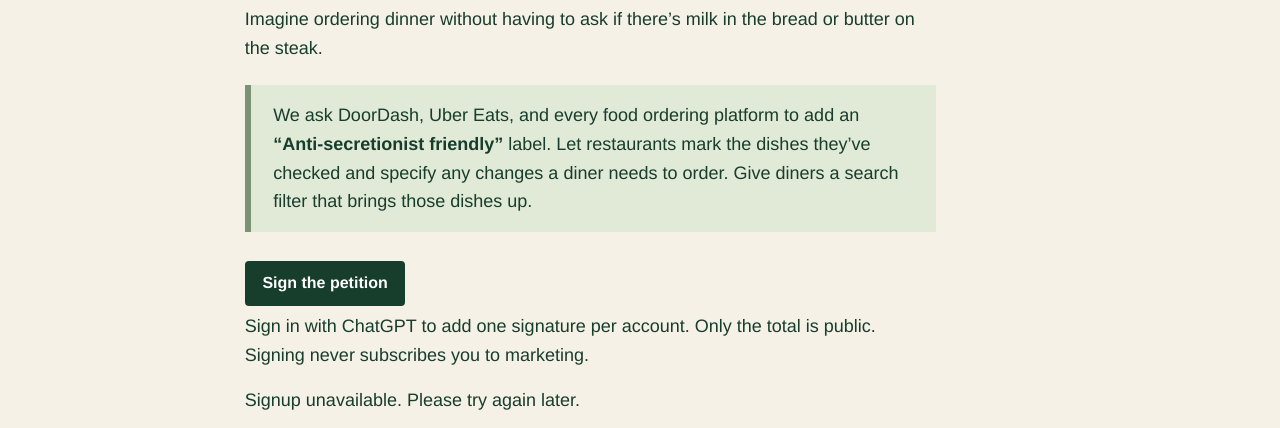
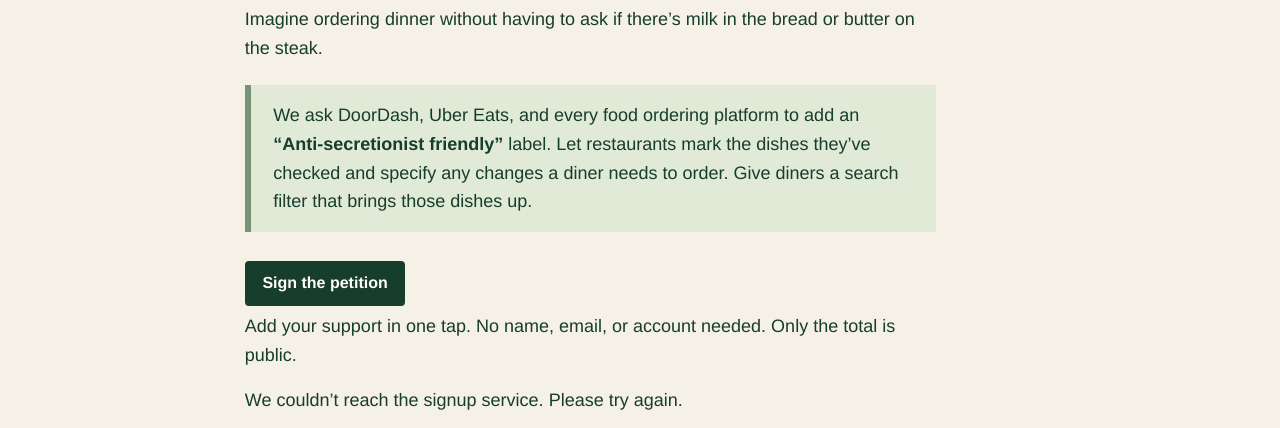
Before and after one commit to christopherjeromehayman/antisecretionism, a plain HTML site: page web/petition.html in a window 1280 px wide. Both pictures are taken after a click on the button "Sign the petition". Shown: the part 360-788 px from the top of the page. Drawn offline with Linux system fonts and the light colour scheme; no server answers.

Commit message:
Let visitors sign the petition in one tap

```diff
--- a/web/petition.html
+++ b/web/petition.html
@@ -27,7 +27,7 @@
     <blockquote>We ask DoorDash, Uber Eats, and every food ordering platform to add an <strong>“Anti-secretionist friendly”</strong> label. Let restaurants mark the dishes they’ve checked and specify any changes a diner needs to order. Give diners a search filter that brings those dishes up.</blockquote>
     <p id="count" aria-live="polite"></p>
     <button type="button" data-choice="petition-platform-label">Sign the petition</button>
-    <p>Sign in with ChatGPT to add one signature per account. Only the total is public. Signing never subscribes you to marketing.</p>
+    <p>Add your support in one tap. No name, email, or account needed. Only the total is public.</p>
     <p id="support-status" role="status"></p>
     <p><a href="#restaurant-pilot">Run a restaurant? Start with one dish.</a></p>
 
--- a/web/support.js
+++ b/web/support.js
@@ -1,22 +1,89 @@
-const message=document.querySelector('#support-status');
-function render(state){
- const count=document.querySelector('#count');
- if(count)count.textContent=state.total+' '+(state.total===1?'signature':'signatures');
- for(const button of document.querySelectorAll('[data-choice]')){
-   const recorded=state.choices.includes(button.dataset.choice);
-   button.disabled=recorded;
-   if(recorded)button.textContent=button.dataset.choice==='petition-platform-label'?'You signed':'Interest recorded';
- }
- return state;
+const petition = 'petition-platform-label';
+const storageKey = 'petition-signature-id';
+const buttons = [...document.querySelectorAll('[data-choice]')];
+const petitionPage = buttons.some(button => button.dataset.choice === petition);
+const message = document.getElementById('support-status');
+let browserId;
+let busy = false;
+
+function readBrowserId() {
+  try {
+    const id = localStorage.getItem(storageKey);
+    if (/^[0-9a-f]{8}-[0-9a-f]{4}-4[0-9a-f]{3}-[89ab][0-9a-f]{3}-[0-9a-f]{12}$/i.test(id || '')) return id;
+  } catch { /* This page can still sign when persistent storage is unavailable. */ }
+  return browserId;
 }
-async function request(init){const r=await fetch('/api/support',init);if(!r.ok)throw Error('Signup unavailable. Please try again later.');return render(await r.json());}
-let ready=request().catch(e=>{message.textContent=e.message;return null});
-for(const button of document.querySelectorAll('[data-choice]'))button.addEventListener('click',async()=>{
- try{
- const state=await ready || await request();
- if(!state.signedIn){window.top.location.href='/signin-with-chatgpt?return_to='+encodeURIComponent(location.pathname+location.hash);return;}
- button.disabled=true;
- const next=await request({method:'POST',headers:{'Content-Type':'application/json'},body:JSON.stringify({choice:button.dataset.choice})});
- ready=Promise.resolve(next);message.textContent=button.dataset.choice==='petition-platform-label'?'Your signature is counted. Thank you.':'Your interest is recorded. No order or payment was taken.';
- }catch(e){button.disabled=false;message.textContent=e.message;}
+
+function getOrCreateBrowserId() {
+  browserId = readBrowserId();
+  if (!browserId) {
+    browserId = crypto.randomUUID();
+    try { localStorage.setItem(storageKey, browserId); } catch { /* Keep the key in memory for retries. */ }
+  }
+  return browserId;
+}
+
+async function request(choice) {
+  const headers = {};
+  if (petitionPage) {
+    const id = choice === petition
+      ? await (navigator.locks ? navigator.locks.request(storageKey, getOrCreateBrowserId) : getOrCreateBrowserId())
+      : readBrowserId();
+    if (id) headers['X-Petition-Browser'] = id;
+  }
+  const init = { headers, cache: 'no-store' };
+  if (choice) {
+    init.method = 'POST';
+    headers['Content-Type'] = 'application/json';
+    init.body = JSON.stringify({ choice });
+  }
+  const response = await fetch('/api/support', init);
+  if (!response.ok) throw new Error('We couldn’t reach the signup service. Please try again.');
+  return response.json();
+}
+
+function render(state) {
+  const count = document.getElementById('count');
+  if (count) count.textContent = state.total + (state.total === 1 ? ' signature' : ' signatures');
+  for (const button of buttons) {
+    const choice = button.dataset.choice;
+    const recorded = state.choices.includes(choice);
+    button.disabled = busy || recorded;
+    if (recorded) button.textContent = choice === petition ? 'You signed' : 'Interest recorded';
+  }
+}
+
+let ready = request().then(state => {
+  render(state);
+  return state;
+}).catch(error => {
+  message.textContent = error.message;
+  return null;
 });
+
+for (const button of buttons) button.addEventListener('click', async () => {
+  if (busy) return;
+  busy = true;
+  for (const control of buttons) control.disabled = true;
+  const choice = button.dataset.choice;
+  let state;
+  try {
+    state = await ready;
+    if (choice !== petition) {
+      state = state || await request();
+      if (!state.signedIn) {
+        window.top.location.href = '/signin-with-chatgpt?return_to=' + encodeURIComponent(location.pathname + location.hash);
+        return;
+      }
+    }
+    state = await request(choice);
+    ready = Promise.resolve(state);
+    message.textContent = choice === petition ? 'Your signature is counted. Thank you.' : 'Your interest is recorded. No order or payment was taken.';
+  } catch (error) {
+    message.textContent = error.message;
+  } finally {
+    busy = false;
+    if (state) render(state);
+    else for (const control of buttons) control.disabled = false;
+  }
+});
```
Also changed, not shown: web/privacy.html (+1 -1 lines).
